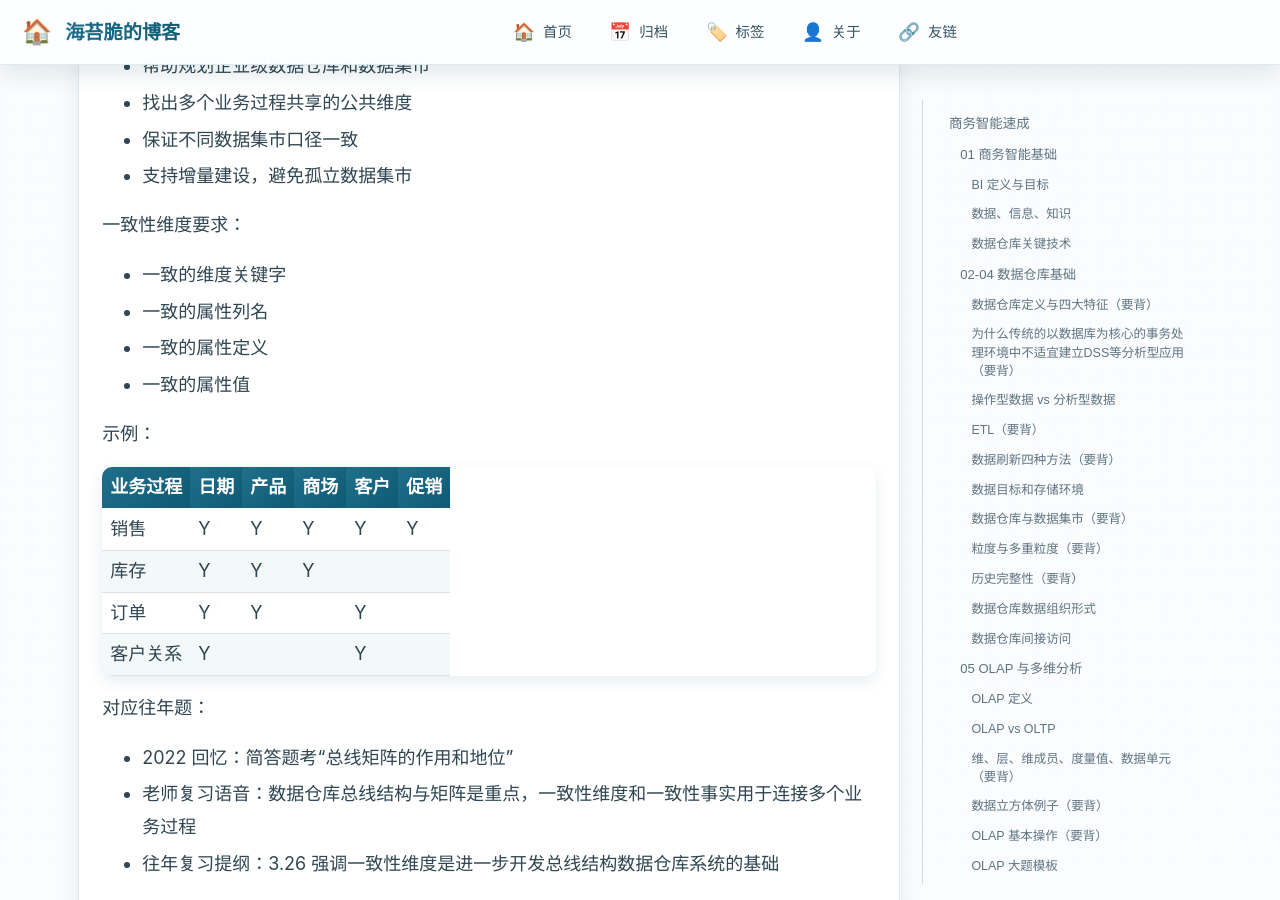
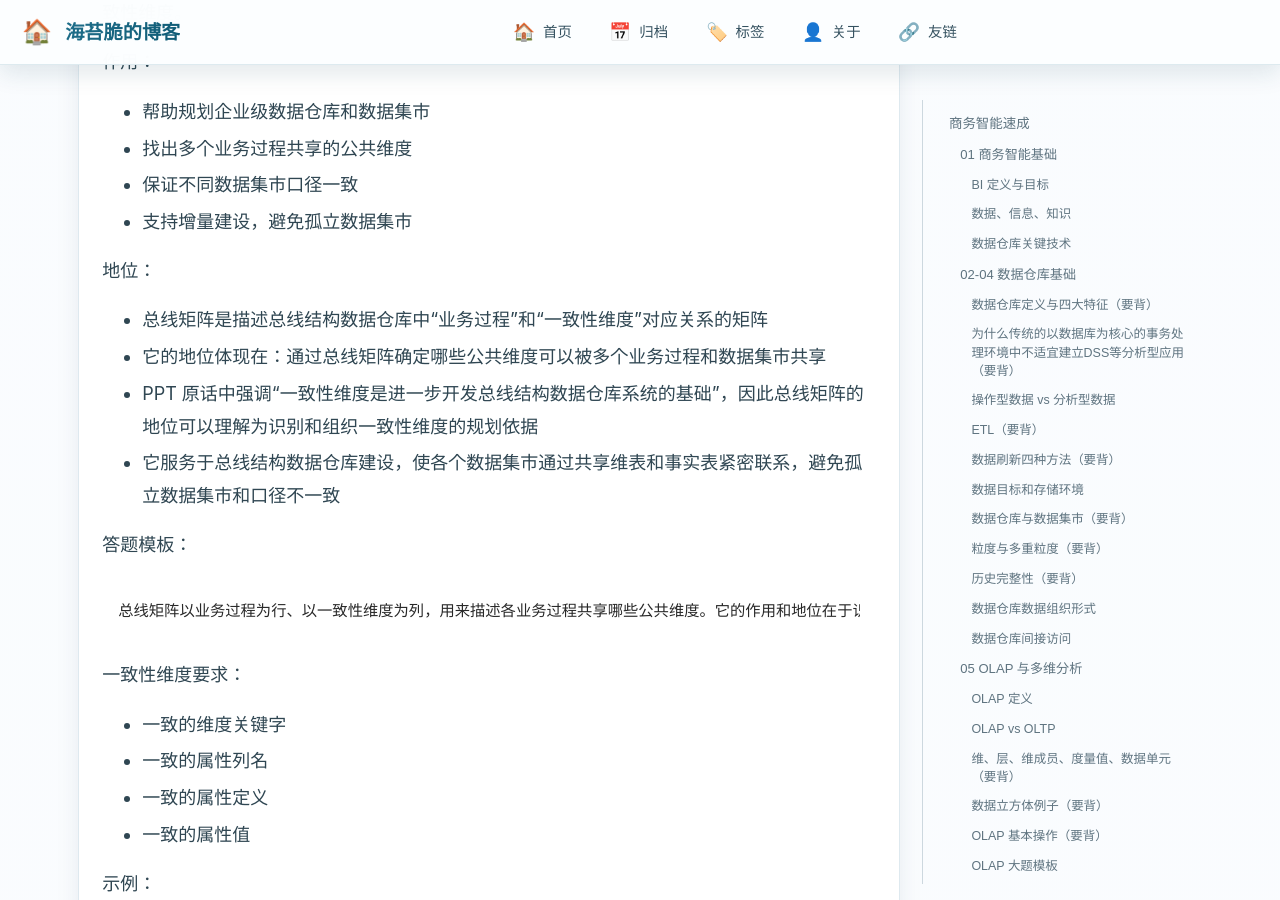
Before and after one commit to Huatiancen/Huatiancen.github.io, a Jekyll site: the page built from _posts/courses/商务智能/2026-06-25-商务智能速成.md, in a window 1280 px wide and 900 px high, scrolled down 20914 px. Built offline with Jekyll 4.4.1, drawn with Linux system fonts in a browser that asks for light colours; nearby versions of some CDN libraries; some of the changed text lies outside the part shown.

Commit message:
Update business intelligence course notes

````diff
--- a/_posts/courses/商务智能/2026-06-25-商务智能速成.md
+++ b/_posts/courses/商务智能/2026-06-25-商务智能速成.md
@@ -660,6 +661,19 @@
 - 保证不同数据集市口径一致
 - 支持增量建设，避免孤立数据集市
 
+地位：
+
+- 总线矩阵是描述总线结构数据仓库中“业务过程”和“一致性维度”对应关系的矩阵
+- 它的地位体现在：通过总线矩阵确定哪些公共维度可以被多个业务过程和数据集市共享
+- PPT 原话中强调“一致性维度是进一步开发总线结构数据仓库系统的基础”，因此总线矩阵的地位可以理解为识别和组织一致性维度的规划依据
+- 它服务于总线结构数据仓库建设，使各个数据集市通过共享维表和事实表紧密联系，避免孤立数据集市和口径不一致
+
+答题模板：
+
+```text
+总线矩阵以业务过程为行、以一致性维度为列，用来描述各业务过程共享哪些公共维度。它的作用和地位在于识别、组织一致性维度，为进一步开发总线结构数据仓库系统提供基础。通过共享维表和事实表，各数据集市不是孤立的，而是能在统一口径下紧密联系起来。
+```
+
 一致性维度要求：
 
 - 一致的维度关键字
--- a/scripts/check-course-imports.js
+++ b/scripts/check-course-imports.js
@@ -13,6 +13,11 @@
     course: '软件质量管理',
     source: '/Users/huatiancen/File/The_Third_Year_Of_Spring/Software_Quality_Management/软件质量与管理',
     target: path.join(repo, '_posts/courses/软件质量管理'),
+  },
+  {
+    course: '商务智能',
+    source: '/Users/huatiancen/File/The_Third_Year_Of_Spring/Business_Intelligence/商务智能',
+    target: path.join(repo, '_posts/courses/商务智能'),
   },
 ];
 
````
Also changed, not shown: other parts of _posts/courses/商务智能/2026-06-25-商务智能速成.md (+2 -1 lines), _posts/courses/商务智能/2026-06-25-老师复习语音.md (added, +99 -0 lines), _posts/courses/商务智能/2026-06-25-选择题整理.md (+2 -1 lines).
